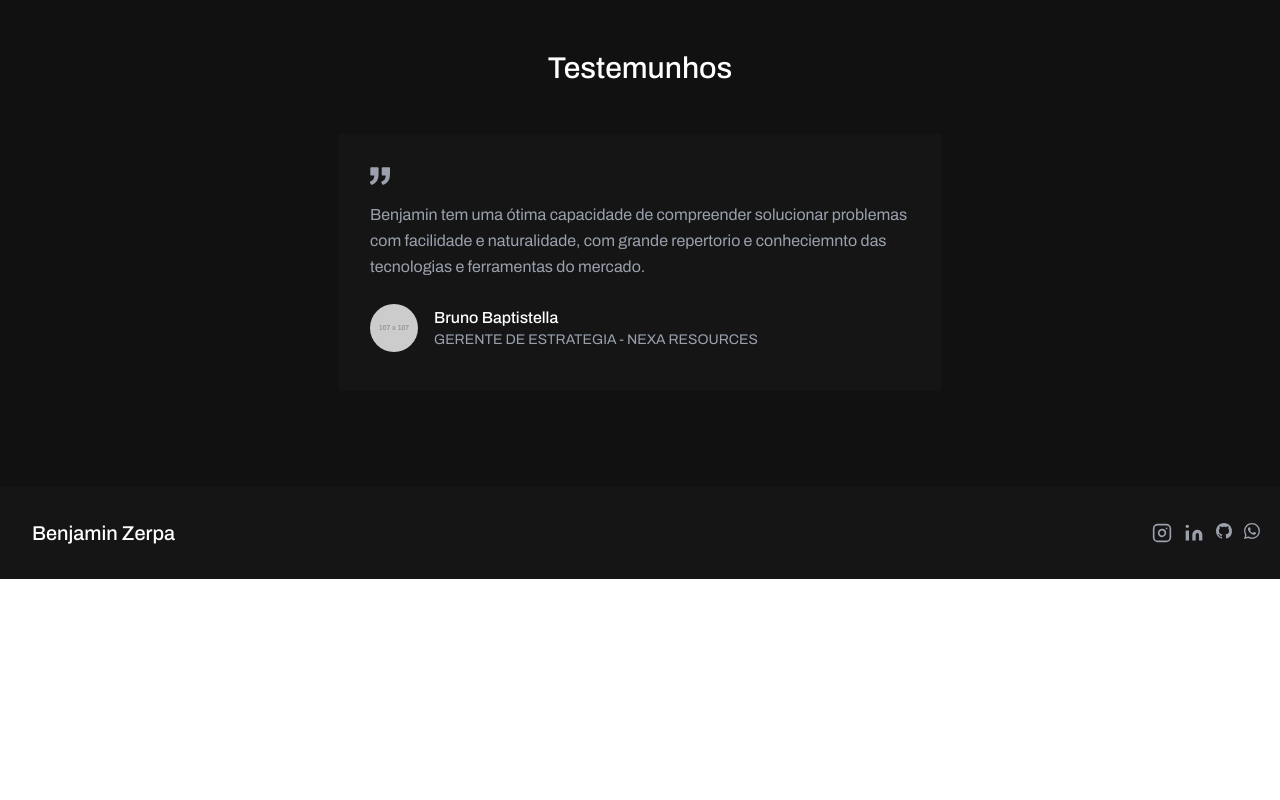
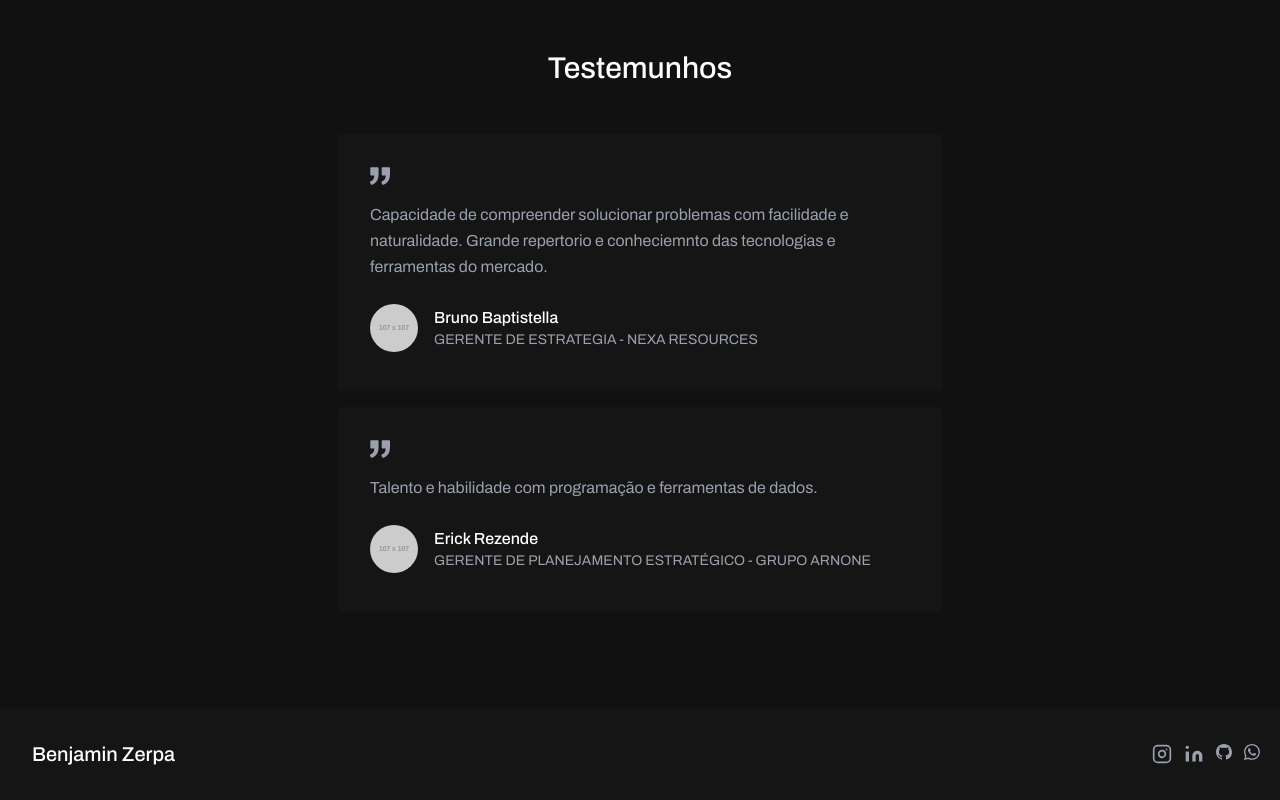
Before and after one commit to Benjaminzzerpa/Benjamin-Zerpa, a website: page index.html in a window 1280 px wide. Shown: the part 4082-4882 px from the top of the page. Before the commit the page ends 4661 px from the top, so only its background shows below. Drawn offline with nearby package versions, Linux system fonts and the light colour scheme; placeholder pictures from the web are drawn by us.

Commit message:
adição de testemunhos

```diff
--- a/index.html
+++ b/index.html
@@ -369,8 +369,8 @@
                 d="M925.036 57.197h-304c-27.6 0-50 22.4-50 50v304c0 27.601 22.4 50 50 50h145.5c-1.9 79.601-20.4 143.3-55.4 191.2-27.6 37.8-69.399 69.1-125.3 93.8-25.7 11.3-36.8 41.7-24.8 67.101l36 76c11.6 24.399 40.3 35.1 65.1 24.399 66.2-28.6 122.101-64.8 167.7-108.8 55.601-53.7 93.7-114.3 114.3-181.9 20.601-67.6 30.9-159.8 30.9-276.8v-239c0-27.599-22.401-50-50-50zM106.036 913.497c65.4-28.5 121-64.699 166.9-108.6 56.1-53.7 94.4-114.1 115-181.2 20.6-67.1 30.899-159.6 30.899-277.5v-239c0-27.6-22.399-50-50-50h-304c-27.6 0-50 22.4-50 50v304c0 27.601 22.4 50 50 50h145.5c-1.9 79.601-20.4 143.3-55.4 191.2-27.6 37.8-69.4 69.1-125.3 93.8-25.7 11.3-36.8 41.7-24.8 67.101l35.9 75.8c11.601 24.399 40.501 35.2 65.301 24.399z">
               </path>
             </svg>
-            <p class="leading-relaxed mb-6">Benjamin tem uma ótima capacidade de compreender solucionar problemas com
-              facilidade e naturalidade, com grande repertorio e conheciemnto das tecnologias e ferramentas do mercado.
+            <p class="leading-relaxed mb-6">Capacidade de compreender solucionar problemas com
+              facilidade e naturalidade. Grande repertorio e conheciemnto das tecnologias e ferramentas do mercado.
             </p>
             <a class="inline-flex items-center">
               <img alt="testimonial" src="https://dummyimage.com/107x107"
@@ -378,6 +378,28 @@
               <span class="flex-grow flex flex-col pl-4">
                 <span class="title-font font-medium text-white">Bruno Baptistella</span>
                 <span class="text-gray-weak text-sm">GERENTE DE ESTRATEGIA - NEXA RESOURCES</span>
+              </span>
+            </a>
+          </div>
+        </div>
+      </div>
+      <div class="flex flex-wrap justify-center -m-4">
+        <div class="p-4 md:w-1/2 w-full">
+          <div class="h-full bg-neutral-weak p-8 rounded">
+            <svg xmlns="http://www.w3.org/2000/svg" fill="currentColor" class="block w-5 h-5 text-gray-weak mb-4"
+              viewBox="0 0 975.036 975.036">
+              <path
+                d="M925.036 57.197h-304c-27.6 0-50 22.4-50 50v304c0 27.601 22.4 50 50 50h145.5c-1.9 79.601-20.4 143.3-55.4 191.2-27.6 37.8-69.399 69.1-125.3 93.8-25.7 11.3-36.8 41.7-24.8 67.101l36 76c11.6 24.399 40.3 35.1 65.1 24.399 66.2-28.6 122.101-64.8 167.7-108.8 55.601-53.7 93.7-114.3 114.3-181.9 20.601-67.6 30.9-159.8 30.9-276.8v-239c0-27.599-22.401-50-50-50zM106.036 913.497c65.4-28.5 121-64.699 166.9-108.6 56.1-53.7 94.4-114.1 115-181.2 20.6-67.1 30.899-159.6 30.899-277.5v-239c0-27.6-22.399-50-50-50h-304c-27.6 0-50 22.4-50 50v304c0 27.601 22.4 50 50 50h145.5c-1.9 79.601-20.4 143.3-55.4 191.2-27.6 37.8-69.4 69.1-125.3 93.8-25.7 11.3-36.8 41.7-24.8 67.101l35.9 75.8c11.601 24.399 40.501 35.2 65.301 24.399z">
+              </path>
+            </svg>
+            <p class="leading-relaxed mb-6">Talento e habilidade com programação e ferramentas de dados.
+            </p>
+            <a class="inline-flex items-center">
+              <img alt="testimonial" src="https://dummyimage.com/107x107"
+                class="w-12 h-12 rounded-full flex-shrink-0 object-cover object-center">
+              <span class="flex-grow flex flex-col pl-4">
+                <span class="title-font font-medium text-white">Erick Rezende</span>
+                <span class="text-gray-weak text-sm">GERENTE DE PLANEJAMENTO ESTRATÉGICO - GRUPO ARNONE</span>
               </span>
             </a>
           </div>
```
